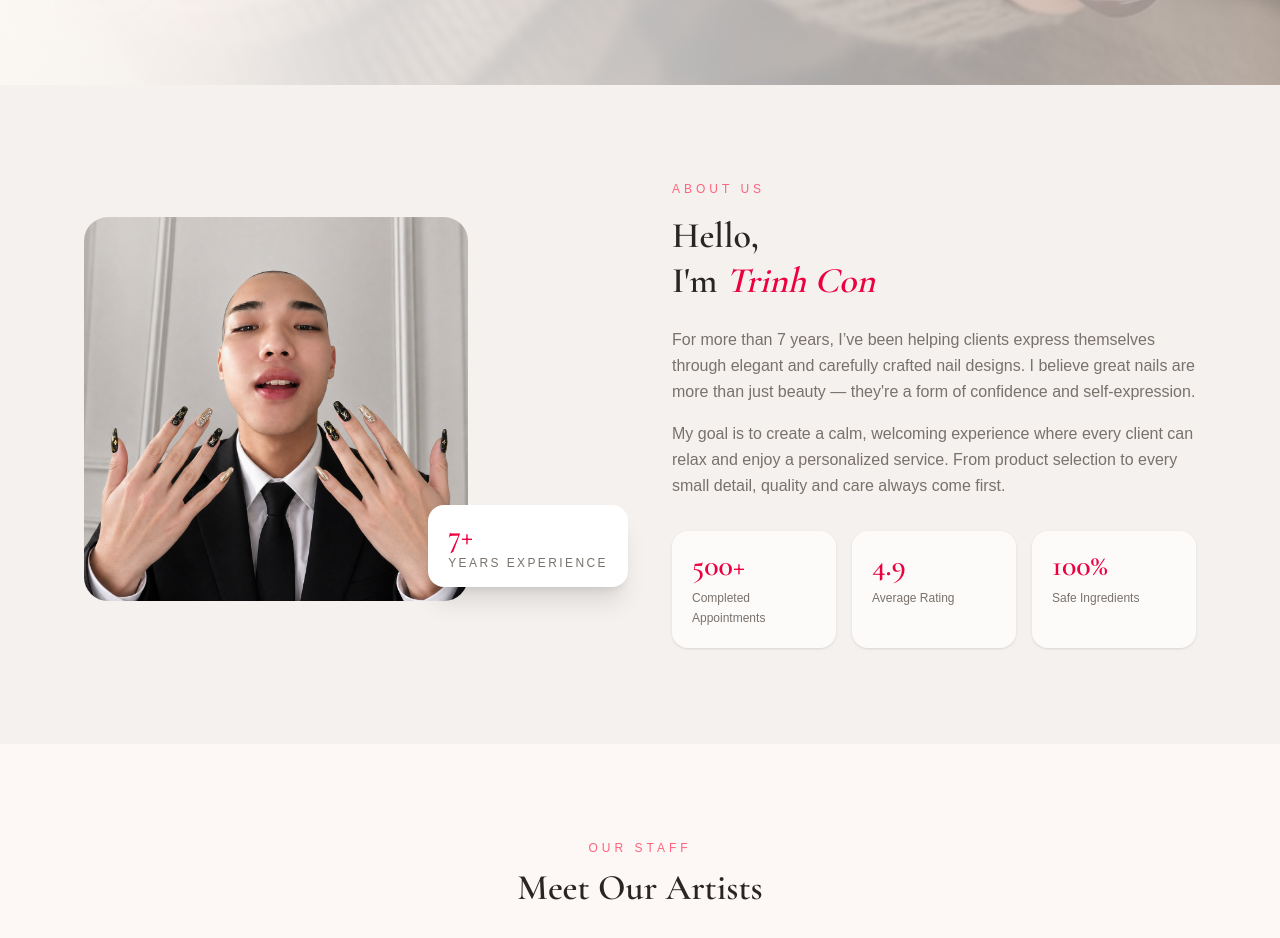
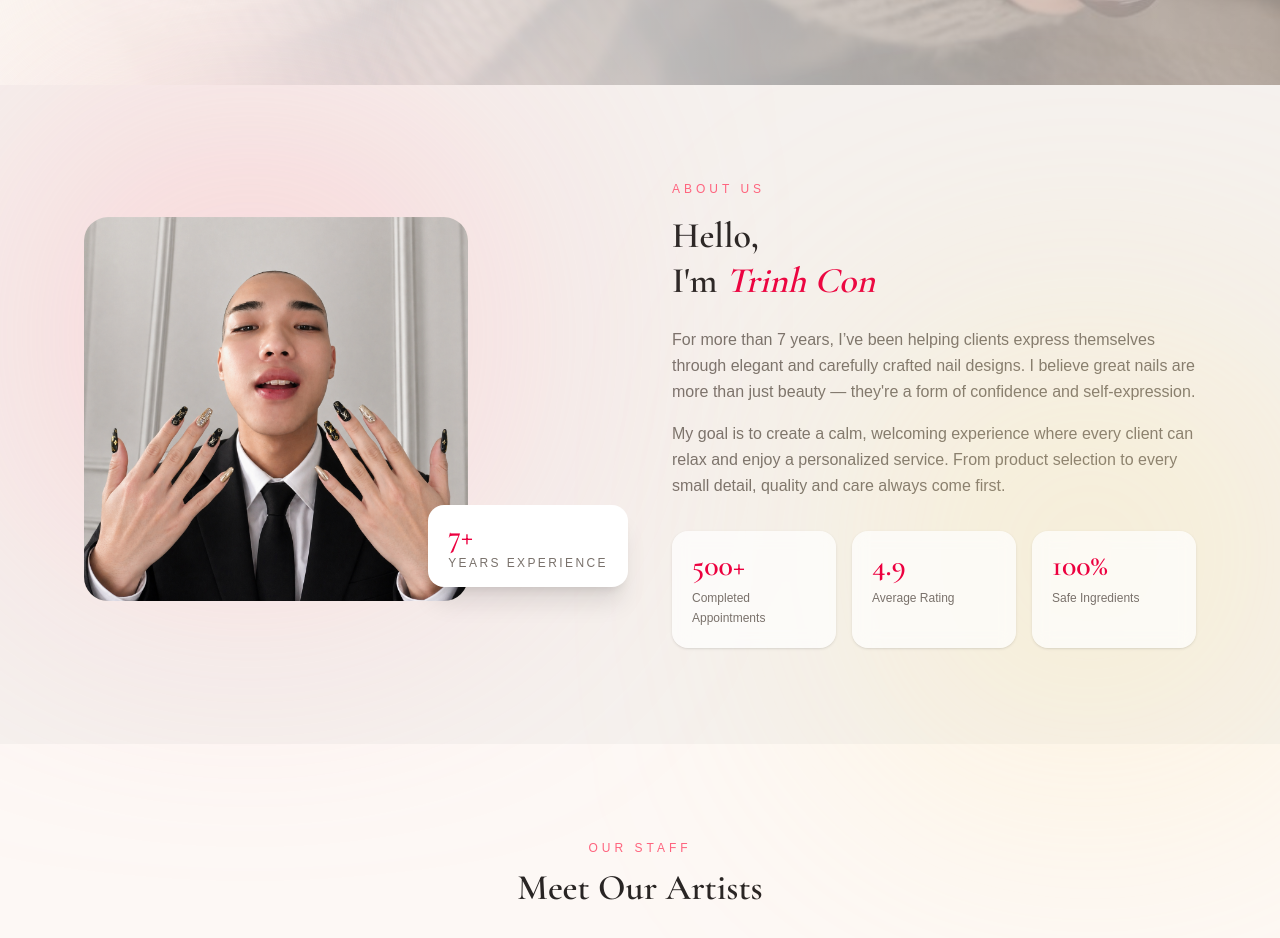
Before and after one commit to dhsJAP/nb-project-version2, a Next.js app: page / in a window 1280 px wide. Shown: the part 700-1638 px from the top of the page. Built offline with nearby package versions, Linux system fonts and the light colour scheme; no server answers; the database is empty.

Commit message:
fix: correct z-index values for background elements in About section

```diff
--- a/components/About.tsx
+++ b/components/About.tsx
@@ -17,7 +17,7 @@ export function About() {
     rounded-full
     blur-[140px]
     pointer-events-none
-    -z-10
+    z-0
   "
 />
 
@@ -32,7 +32,7 @@ export function About() {
     rounded-full
     blur-[140px]
     pointer-events-none
-    -z-10
+    z-0
   "
 />
 
```
